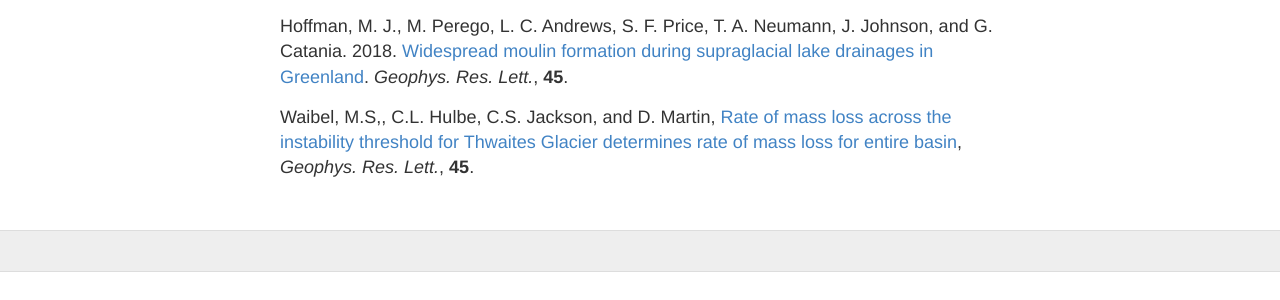
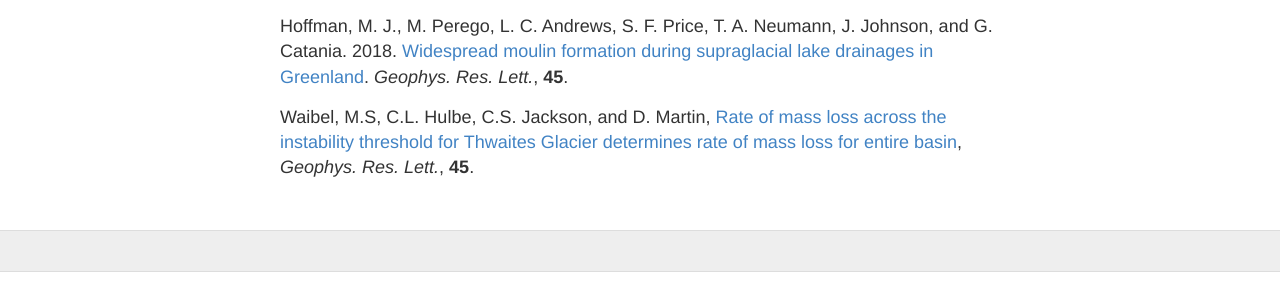
Before and after one commit to SLE-E3SM/SLE-E3SM.github.io, a Jekyll site: the page built from publications.md, in a window 1280 px wide. Shown: the part 261-561 px from the top of the page. Built offline with Jekyll 4.4.1, drawn with Linux system fonts in a browser that asks for light colours.

```diff
--- a/publications.md
+++ b/publications.md
@@ -6,4 +6,4 @@ permalink: /publications/
 
 Hoffman, M. J., M. Perego, L. C. Andrews, S. F. Price, T. A. Neumann, J. Johnson, and G. Catania. 2018. [Widespread moulin formation during supraglacial lake drainages in Greenland](https://doi.org/10.1002/2017GL075659). *Geophys. Res. Lett.*, **45**.
 
-Waibel, M.S,, C.L. Hulbe, C.S. Jackson, and  D. Martin, [Rate of mass loss across the instability threshold for Thwaites Glacier determines rate of mass loss for entire basin]( https://doi.org/10.1002/2017GL076470), *Geophys. Res. Lett.*, **45**.
+Waibel, M.S, C.L. Hulbe, C.S. Jackson, and  D. Martin, [Rate of mass loss across the instability threshold for Thwaites Glacier determines rate of mass loss for entire basin]( https://doi.org/10.1002/2017GL076470), *Geophys. Res. Lett.*, **45**.
```
